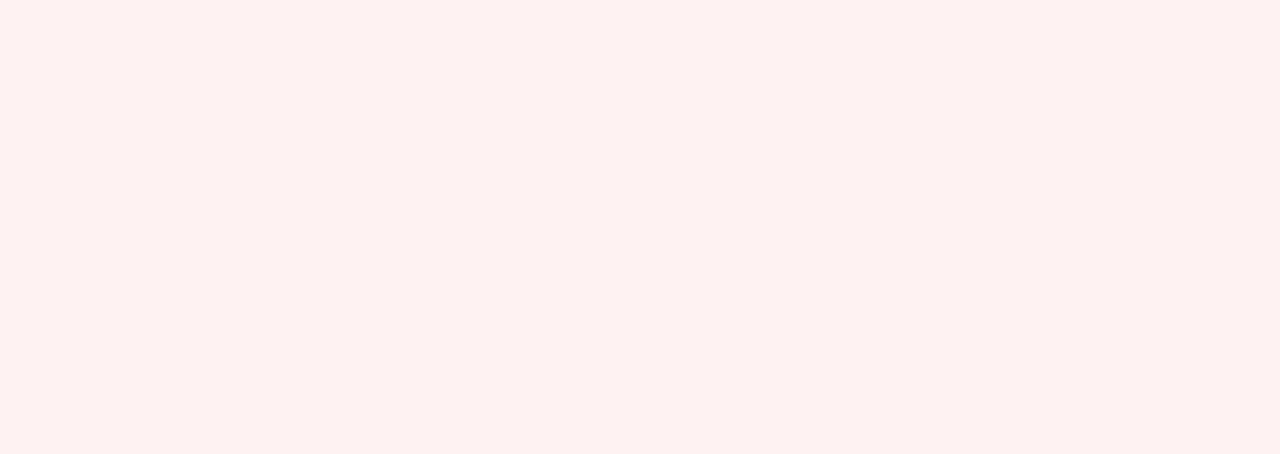
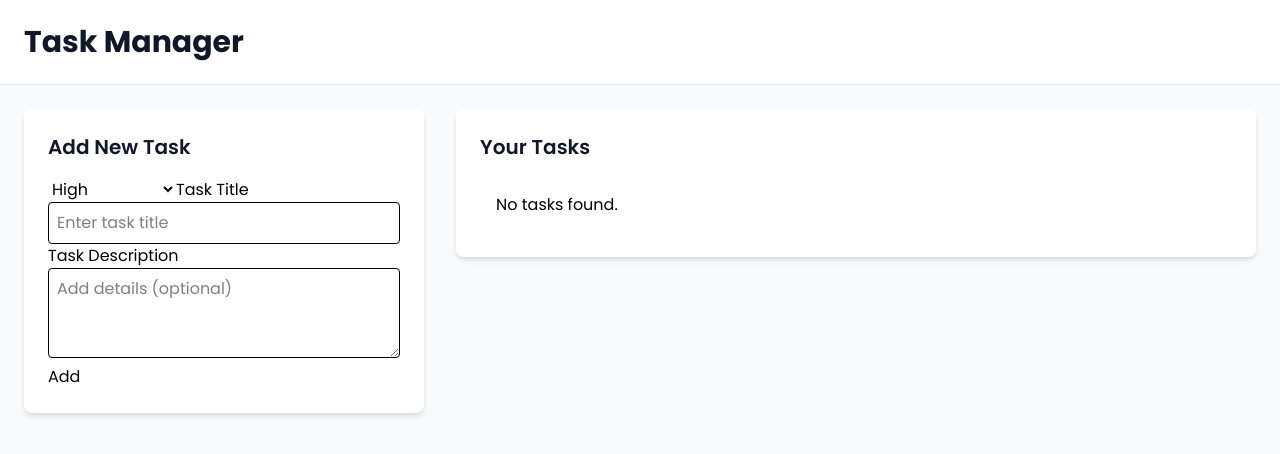
Before and after one commit to mmanueljoe/react_pattern_sprint, a React (Vite) app: page / in a window 1280 px wide. Shown: the top 454 px of the page. Built offline with nearby package versions, Linux system fonts and the light colour scheme.

Commit message:
docs: update README.md and DRILLS.md

```diff
--- a/src/App.tsx
+++ b/src/App.tsx
@@ -1,12 +1,70 @@
+/**
+ * DRILL #4: App Integration
+ *
+ * Wire TaskList and TaskForm components together with proper layout.
+ *
+ * Tasks:
+ * 1. Import TaskList and TaskForm from '@/features/tasks'
+ * 2. Create a layout structure:
+ *    - Header with page title "Task Manager"
+ *    - Main content area with TaskForm and TaskList
+ *    - Consider: Form on left/top, List on right/bottom
+ * 3. Make layout responsive using Tailwind:
+ *    - Mobile (stacked): Form above List
+ *    - Desktop (md+): Form left, List right
+ * 4. Add basic styling for visual hierarchy
+ * 5. Ensure both components render without errors
+ *
+ * Acceptance Criteria:
+ * - Both TaskList and TaskForm render in App
+ * - Layout is responsive (check at 640px and 1024px breakpoints)
+ * - No TypeScript errors
+ * - `pnpm build` succeeds
+ * - No console errors or warnings
+ *
+ * Hints:
+ * - Use Tailwind flex, grid, or gap for spacing
+ * - Use md: prefix for desktop breakpoints
+ * - Header might be: flex justify-between items-center for spacing
+ * - Layout: flex flex-col md:flex-row for responsive stacking
+ */
 
+import { TaskList, TaskForm } from '@/features/tasks'
 
 function App() {
+  return (
+    <div className="flex flex-col h-screen bg-gray-50">
+      {/* Header */}
+      <header className="bg-white border-b border-gray-200 p-6">
+        <h1 className="text-3xl font-bold text-gray-900">Task Manager</h1>
+      </header>
 
-  return (
+      {/* Main Content */}
+      <main className="flex-1 overflow-auto p-6">
+        <div className="flex flex-col md:flex-row gap-8 max-w-7xl mx-auto">
+          {/* Form Section */}
+          <div className="md:w-1/3">
+            <div className="bg-white rounded-lg shadow-md p-6">
+              <h2 className="text-xl font-semibold mb-4 text-gray-900">Add New Task</h2>
+              <TaskForm onSubmit={() => {}} />
+            </div>
+          </div>
 
-      <div className="flex  flex-col bg-red-50 h-screen">
-
-      </div>
+          {/* List Section */}
+          <div className="md:w-2/3">
+            <div className="bg-white rounded-lg shadow-md p-6">
+              <h2 className="text-xl font-semibold mb-4 text-gray-900">Your Tasks</h2>
+              <TaskList
+                tasks={[]}
+                onComplete={() => {}}
+                onDelete={() => {}}
+                onEdit={() => {}}
+              />
+            </div>
+          </div>
+        </div>
+      </main>
+    </div>
   )
 }
 
```
Also changed, not shown: src/features/tasks/components/TaskCard.tsx (+27 -8 lines), src/features/tasks/components/TaskForm.tsx (+28 -13 lines), src/features/tasks/components/TaskList.tsx (+29 -6 lines), src/shared/components/Button.tsx (deleted), 2 other files (tests, documents, lock files or other folders).
